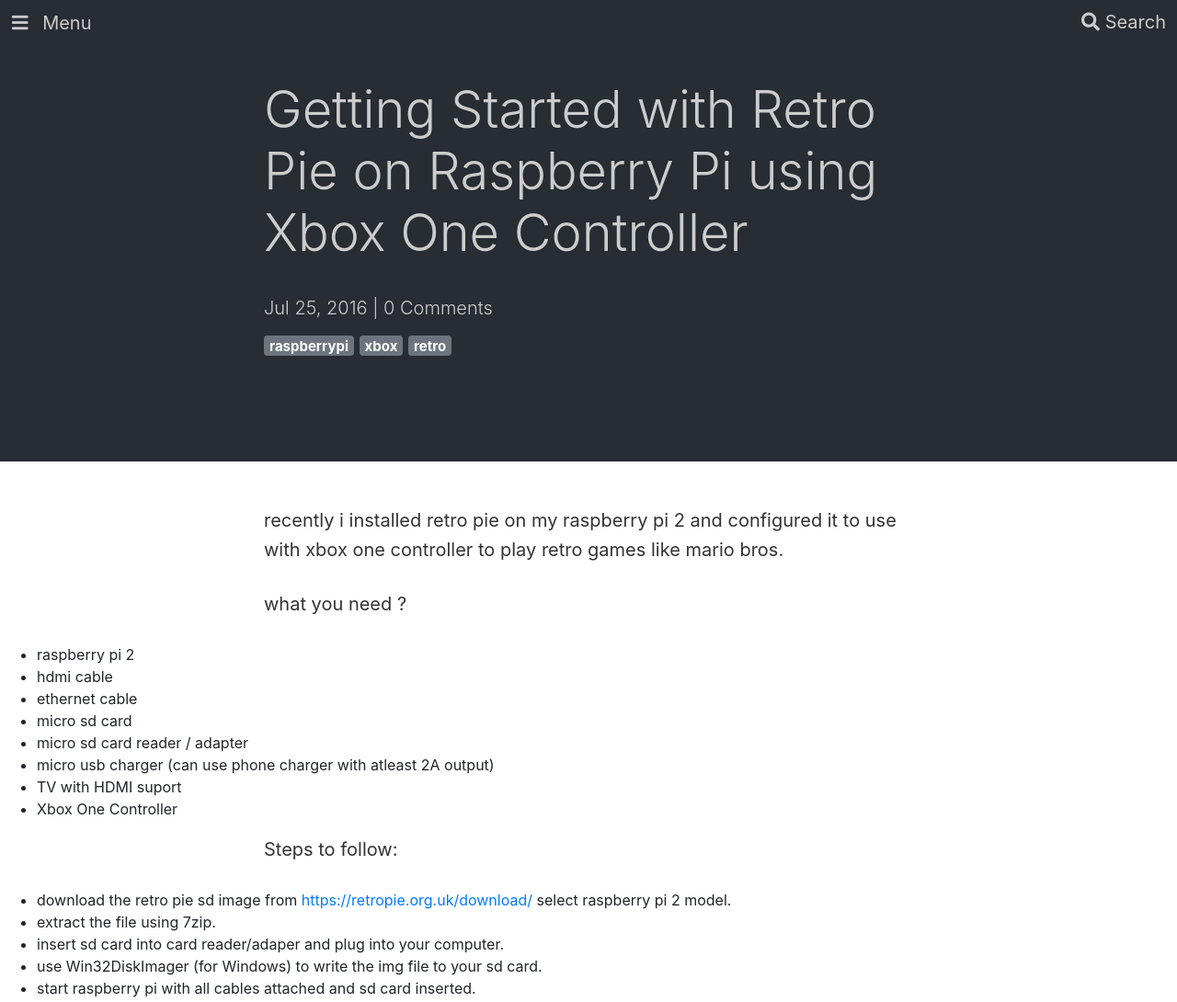
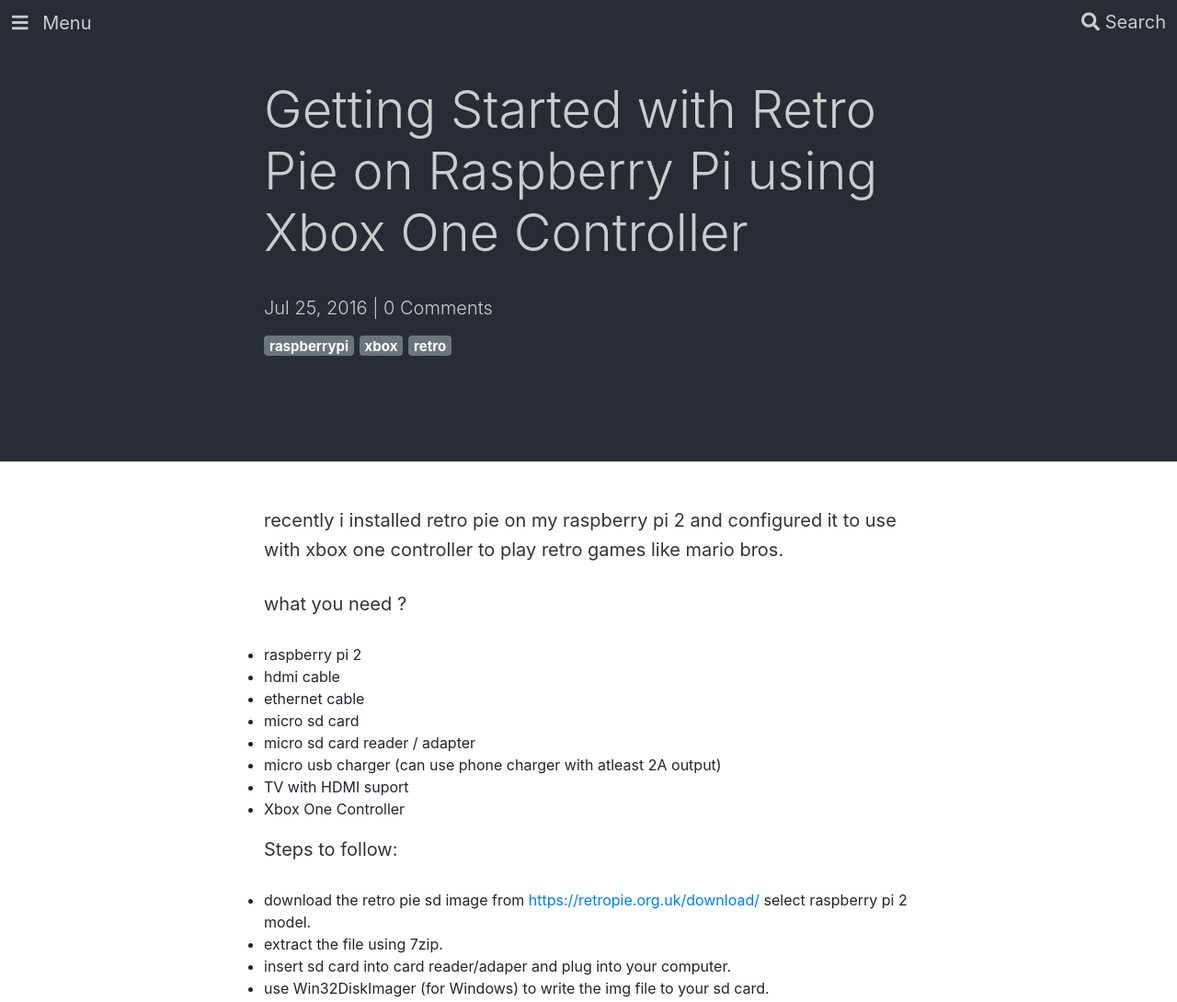
Before and after one commit to vijayantkatyal/vijayantkatyal.github.io, a Jekyll site: the page built from _posts/2016-07-25-rpi-retropie.md, in a window 1280 px wide. Shown: the top 1090 px of the page at 92% size. Built offline with Jekyll 4.4.1, drawn with Linux system fonts in a browser that asks for light colours; nearby versions of some CDN libraries; comment, search, counter and statistics services are not loaded.

Commit message:
[Fixed] li, hr and h5 tag width issue in article container

```diff
--- a/assets/css/post.css
+++ b/assets/css/post.css
@@ -118,10 +118,14 @@ body {
 
 @media (min-width: 1200px){
 	.article-content p,
+	.article-content ul,
+	.article-content figure,
 	.article-content h1,
 	.article-content h2,
 	.article-content h3,
 	.article-content h4,
+	.article-content h5,
+	.article-content hr,
 	.article-content img,
 	.article-content .highlighter-rouge div.highlight pre.highlight
 	{
@@ -131,10 +135,14 @@ body {
 
 @media (min-width: 992px){
 	.article-content p,
+	.article-content ul,
+	.article-content figure,
 	.article-content h1,
 	.article-content h2,
 	.article-content h3,
 	.article-content h4,
+	.article-content h5,
+	.article-content hr,
 	.article-content img,
 	.article-content .highlighter-rouge div.highlight pre.highlight
 	{
@@ -144,10 +152,14 @@ body {
 
 @media (min-width: 768px){
 	.article-content p,
+	.article-content ul,
+	.article-content figure,
 	.article-content h1,
 	.article-content h2,
 	.article-content h3,
 	.article-content h4,
+	.article-content h5,
+	.article-content hr,
 	.article-content img,
 	.article-content .highlighter-rouge div.highlight pre.highlight
 	{
@@ -157,10 +169,14 @@ body {
 
 @media (min-width: 576px){
 	.article-content p,
+	.article-content ul,
+	.article-content figure,
 	.article-content h1,
 	.article-content h2,
 	.article-content h3,
 	.article-content h4,
+	.article-content h5,
+	.article-content hr,
 	.article-content img,
 	.article-content .highlighter-rouge div.highlight pre.highlight
 	{
@@ -169,10 +185,14 @@ body {
 }
 
 .article-content p,
+.article-content ul,
+.article-content figure,
 .article-content h1,
 .article-content h2,
 .article-content h3,
 .article-content h4,
+.article-content h5,
+.article-content hr,
 .article-content img,
 .article-content .highlighter-rouge div.highlight pre.highlight
 {
@@ -185,10 +205,14 @@ body {
 
 @media (min-width: 48em){
 	.article-content p,
+	.article-content ul,
+	.article-content figure,
 	.article-content h1,
 	.article-content h2,
 	.article-content h3,
 	.article-content h4,
+	.article-content h5,
+	.article-content hr,
 	.article-content img,
 	.article-content .highlighter-rouge div.highlight pre.highlight
 	{
--- a/assets/css/syntax.css
+++ b/assets/css/syntax.css
@@ -136,7 +136,7 @@
 	-webkit-font-smoothing: antialiased;
 	content: "\f121";
 	font-family: "Font Awesome 5 Free";
-	padding-left: 10px;
+	/* padding-left: 10px; */
 	padding-right: 20px;
 	color: #2196F3;
 }
```
